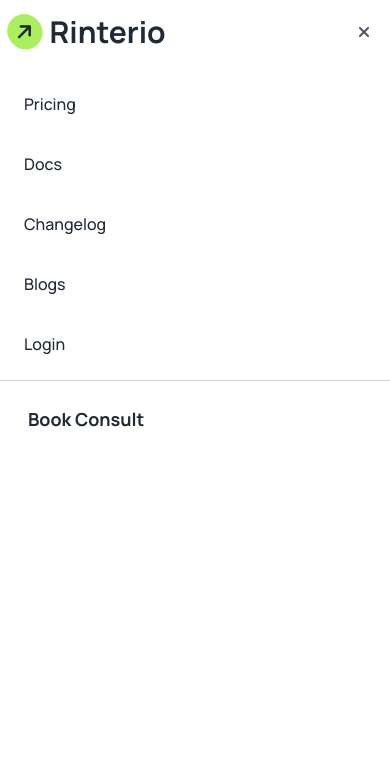
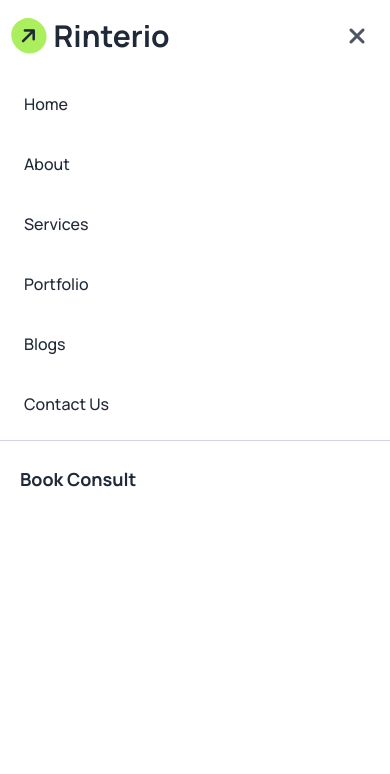
Before and after one commit to DeveloperMonirBD/B10-Assignment-03, a website: page index.html in a window 390 px wide. Both pictures are taken after a click on the button 363 px from the left and 32 px from the top of the page. Shown: the top 774 px of the page. Drawn offline with Linux system fonts and the light colour scheme.

Commit message:
Updated navbar section

```diff
--- a/index.html
+++ b/index.html
@@ -26,7 +26,7 @@
   <!-- Header  -->
   <header class="bg-gradient-to-br from-white via-slate-100 to-transparent">
     <!-- Navbar -->
-    <nav class="container mx-auto p-3 flex justify-between items-center ">
+    <nav class="container mx-auto p-3 flex justify-between md:justify-between items-center ">
 
       <!-- logo  -->
       <a href="#" id="brand" class="flex items-center gap-2">
@@ -36,61 +36,66 @@
 
       <!-- Main Nav  -->
       <div id="nav-menu" class="hidden lg:flex gap-12">
-        <a href="#" class="font-bold text-slate-500 hover:text-slate-800">Home</a>
-        <a href="#" class="font-bold text-slate-500 hover:text-slate-800">Services</a>
-        <a href="#" class="font-bold text-slate-500 hover:text-slate-800">Portfolio</a>
-        <a href="#" class="font-bold text-slate-500 hover:text-slate-800">Blogs</a>
-        <a href="#" class="font-bold text-slate-500 hover:text-slate-800">Contact Us</a>
+        <a href="#hero" class="font-bold text-slate-500 hover:text-slate-800">Home</a>
+        <a href="#about" class="font-bold text-slate-500 hover:text-slate-800">About</a>
+        <a href="#services" class="font-bold text-slate-500 hover:text-slate-800">Services</a>
+        <a href="#portfolio" class="font-bold text-slate-500 hover:text-slate-800">Portfolio</a>
+        <a href="#articles" class="font-bold text-slate-500 hover:text-slate-800">Blogs</a>
+        <a href="#contact" class="font-bold text-slate-500 hover:text-slate-800">Contact Us</a>
       </div>
 
 
 
+      <div class="flex gap-4">
         <!-- Src, Cart and Book Consult btn  -->
-      <div class="hidden lg:flex gap-3 justify-center items-center ">
+        <div class="hidden md:flex gap-3 justify-center  items-center">
           <!-- src btn  -->
-        <button class="hidden lg:flex gap-2 justify-center items-center bg-white w-12 h-12 rounded-full">
+          <button class="hidden md:flex gap-2 justify-center items-center bg-white w-12 h-12 rounded-full">
             <i class=" text-slate-500 text-xl fa-solid fa-magnifying-glass"></i>
           </button>
 
           <!-- cart btn  -->
-        <button class=" hidden lg:flex gap-2 justify-center items-center bg-white w-12 h-12 rounded-full">
+          <button class=" hidden md:flex gap-2 justify-center items-center bg-white w-12 h-12 rounded-full">
             <i class=" text-slate-500 text-lg fa-solid fa-cart-shopping"></i>
           </button>
 
           <!-- Book Consult btn  -->
           <button
-          class="hidden lg:flex gap-2 items-center bg-greenYello outline outline-greenYello px-5 py-3 rounded-full right-1">
-          <span class="text-lg font-bold font-display">Book Consult</span>
+            class="hidden md:flex gap-2 items-center bg-greenYello outline outline-greenYello px-5 py-1 rounded-full right-1">
+            <span class="text-xl font-extrabold font-display">Book Consult</span>
             <i class="-rotate-45 bg-black text-white p-2 rounded-full fa-solid fa-arrow-right"></i>
           </button>
         </div>
-
         <!-- Hamburger btn  -->
-      <button class="p-2 lg:hidden" onclick="handleMenu()">
+        <button class="p-2 text-xl bg-white w-12 h-12 rounded-full lg:hidden" onclick="handleMenu()">
           <i class="fa-solid fa-bars text-gray-600"></i>
         </button>
+      </div>
+
+
 
       <!-- Nav Dialog  -->
       <div id="nav-dialog" class="hidden fixed z-10 lg:hidden bg-white inset-0">
-        <div id="nav-bar" class="flex justify-between p-2">
+        <div id="nav-bar" class="flex justify-between pt-2 pl-3">
           <a href="#" id="brand" class="flex items-center gap-2">
             <i class="-rotate-45 bg-greenYello p-2 rounded-full text-xl fa-solid fa-arrow-right"></i>
             <span class="text-3xl font-bold">Rinterio</span>
           </a>
 
           <!-- X-Mark btn  -->
-          <button class="p-3 gl:hidden" onclick="handleMenu()">
+          <button class="px-6 py-3 text-2xl gl:hidden" onclick="handleMenu()">
             <i class="fa-solid fa-xmark text-gray-600"></i>
           </button>
         </div>
 
         <!-- X-Mark Nav  -->
         <div class="mt-4">
-          <a href="#" class="font-medium m-3 p-3 hover:bg-gray-50 block rounded-lg">Pricing</a>
-          <a href="#" class="font-medium m-3 p-3 hover:bg-gray-50 block rounded-lg">Docs</a>
-          <a href="#" class="font-medium m-3 p-3 hover:bg-gray-50 block rounded-lg">Changelog</a>
-          <a href="#" class="font-medium m-3 p-3 hover:bg-gray-50 block rounded-lg">Blogs</a>
-          <a href="#" class="font-medium m-3 p-3 hover:bg-gray-50 block rounded-lg">Login</a>
+          <a href="#hero" class="font-medium m-3 p-3 hover:bg-gray-50 block rounded-lg">Home</a>
+          <a href="#about" class="font-medium m-3 p-3 hover:bg-gray-50 block rounded-lg">About</a>
+          <a href="#services" class="font-medium m-3 p-3 hover:bg-gray-50 block rounded-lg">Services</a>
+          <a href="#portfolio" class="font-medium m-3 p-3 hover:bg-gray-50 block rounded-lg">Portfolio</a>
+          <a href="#articles" class="font-medium m-3 p-3 hover:bg-gray-50 block rounded-lg">Blogs</a>
+          <a href="#contact" class="font-medium m-3 p-3 hover:bg-gray-50 block rounded-lg">Contact Us</a>
         </div>
 
         <!-- hr-div line -->
@@ -98,7 +103,6 @@
 
         <!-- Electron btn  -->
         <button class=" w-full m-3 py-3 px-2 flex gap-2 items-center hover:bg-gray-50  rounded-lg">
-          <img src="./assets/asset 1.svg" alt="">
           <span class="text-lg font-bold font-display">Book Consult</span>
         </button>
       </div>
@@ -217,7 +221,7 @@
     </section>
 
     <!-- Works Process -->
-    <section id="about" class="bg-gray-200 px-2 md:px-4 py-10 md:py-20">
+    <section id="services" class="bg-gray-200 px-2 md:px-4 py-10 md:py-20">
       <div class="container mx-auto">
         <!-- works content  -->
         <div class="flex flex-col justify-center items-center text-center gap-6">
@@ -268,7 +272,7 @@
     </section>
 
     <!-- Portfolio section -->
-    <section id="Portfolio" class=" px-2 md:px-4 py-10 md:py-20">
+    <section id="portfolio" class=" px-2 md:px-4 py-10 md:py-20">
       <div class="container mx-auto">
         <!-- portfolio content  -->
         <div class="flex flex-col justify-center items-center text-center gap-6">
@@ -375,7 +379,7 @@
     </section>
 
     <!-- Article And News section  -->
-    <section id="Articles" class=" bg-gray-200 px-2 md:px-4 py-12 md:py-20">
+    <section id="articles" class=" bg-gray-200 px-2 md:px-4 py-12 md:py-20">
       <div class="container mx-auto">
         <!-- news content  -->
         <div class="flex flex-col justify-center items-center text-center gap-6">
@@ -503,7 +507,7 @@
     </section>
 
     <!-- Discuss section  -->
-    <section id="Articles"
+    <section id="contact"
       class="border-4 border-white px-2 md:px-4 py-12 md:py-20 w-full  bg-no-repeat bg-center bg-cover"
       style="background-image: url('./assets/bg.jpg');">
       <div class="container mx-auto">
```
Also changed, not shown: output.css. Lines whose indentation alone changed are shown as unchanged.
